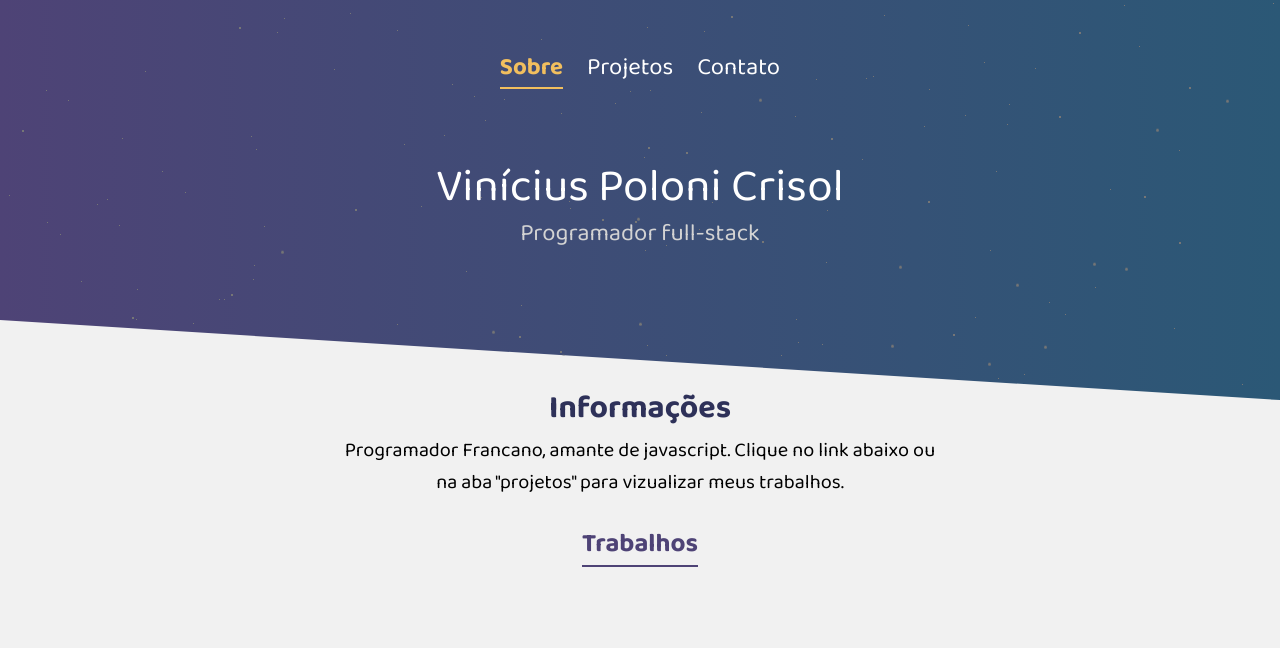
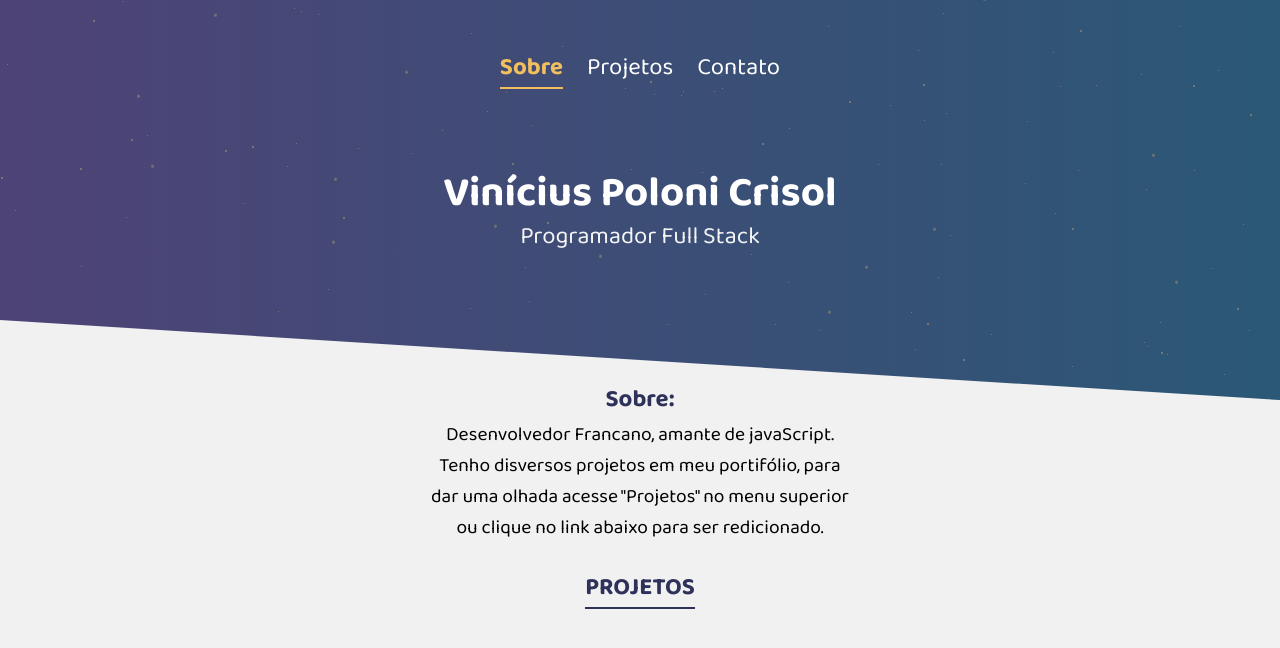
Before and after one commit to ViniciusCrisol/portfolio-antigo, a React (Create React App) app: page / in a window 1280 px wide. Shown: the top 648 px of the page. Built offline with nearby package versions, Linux system fonts and the light colour scheme.

Commit message:
Add files via upload

```diff
--- a/public/index.html
+++ b/public/index.html
@@ -1,19 +1,11 @@
 <!DOCTYPE html>
-<html lang="pt-br">
+<html lang="pt-BR">
   <head>
     <meta charset="utf-8" />
-    <link rel="icon" href="%PUBLIC_URL%/favicon.ico" />
     <meta name="viewport" content="width=device-width, initial-scale=1" />
     <meta name="theme-color" content="#000000" />
-    <meta
-      name="description"
-      content="Web site created using create-react-app"
-    />
-    <link rel="apple-touch-icon" href="%PUBLIC_URL%/logo192.png" />
 
-    <link rel="manifest" href="%PUBLIC_URL%/manifest.json" />
-
-    <title>React App</title>
+    <title>Vinícius Crisol</title>
   </head>
   <body>
     <noscript>You need to enable JavaScript to run this app.</noscript>
--- a/src/pages/main/index.js
+++ b/src/pages/main/index.js
@@ -1,12 +1,20 @@
 import React, { Component } from "react";
 import { Link } from "react-router-dom";
-import "./styles.scss";
+
+import "../../styles.scss";
 import "./styles.css";
 
 export default class Main extends Component {
   render() {
     return (
-      <div className="corpo">
+      <div>
+        <div class="diagonal-hero-bg">
+          <div class="stars">
+            <div class="small"></div>
+            <div class="medium"></div>
+            <div class="big"></div>
+          </div>
+        </div>
         <header>
           <div className="links">
             <Link className="active" to="/">
@@ -16,25 +24,19 @@ export default class Main extends Component {
             <Link to="/">Contato</Link>
           </div>
         </header>
-        <div class="hero">
-          <div class="diagonal-hero-bg">
-            <div class="stars">
-              <div class="small"></div>
-              <div class="medium"></div>
-              <div class="big"></div>
-            </div>
-          </div>
+        <div className="txtName">
           <h1>Vinícius Poloni Crisol</h1>
-          <h2>Programador full-stack</h2>
+          <h3>Programador Full Stack</h3>
         </div>
-        <div className="info">
-          <h1>Informações</h1>
+        <div className="infoBox">
+          <h2>Sobre:</h2>
           <p>
-            Programador Francano, amante de javascript. Clique no link abaixo ou
-            na aba "projetos" para vizualizar meus trabalhos.
+            Desenvolvedor Francano, amante de javaScript. Tenho disversos
+            projetos em meu portifólio, para dar uma olhada acesse "Projetos" no
+            menu superior ou clique no link abaixo para ser redicionado.
           </p>
           <br />
-          <Link to="/projects">Trabalhos</Link>
+          <Link to="/projects">PROJETOS</Link>
         </div>
       </div>
     );
--- a/src/pages/main/styles.css
+++ b/src/pages/main/styles.css
@@ -1,63 +1,50 @@
-:root {
-  --verdeclaro: #f2bf5e;
-  --verdeescuro: #4e4376;
-  --azulescuro: #141526;
-  --azulclaro: #2e3159;
-}
-
 .corpo {
   position: relative;
   width: 100%;
   height: auto;
 }
-.hero h1 {
+.txtName {
+  width: auto;
+  margin-top: 160px;
+  text-align: center;
   color: white;
-  margin-top: 150px;
+}
+.txtName h1 {
+  font-size: 42px;
+}
+.txtName h3 {
   font-weight: normal;
-  font-size: 46px;
+  color: #f4f4f4;
+  margin-top: -10px;
+  font-size: 24px;
 }
-.hero h2 {
-  margin-top: -10px;
-  color: lightgray;
-  font-weight: normal;
+.infoBox {
+  max-width: 450px;
+  width: 96%;
+  height: 300px;
+  border-radius: 6px;
+  margin: 42px auto;
+  margin-top: 112px;
+  align-items: center;
+  text-align: center;
+  color: #2e3159;
+  padding: 12px;
 }
-.info {
-  width: 100%;
-  height: 300px;
-  margin-top: 130px;
-  text-align: center;
-  box-sizing: border-box;
-  position: relative;
+.infoBox p {
+  font-size: 19.3px;
+  color: black;
 }
-.info h1 {
-  color: var(--azulclaro);
+.infoBox a {
+  text-decoration: none;
+  color: #2e3159;
+  width: 90%;
+  font-size: 24px;
+  font-weight: bold;
+  height: 60px;
+  border-bottom: 2px solid;
+  transition: 200ms;
 }
-.info p {
-  font-size: 20px;
-  margin: 0 auto;
-  max-width: 600px;
+.infoBox a:hover {
+  border-color: #e4b359;
+  color: #6064a8;
 }
-.info a {
-  font-weight: bold;
-  font-size: 26px;
-  text-decoration: none;
-  color: var(--verdeescuro);
-  box-sizing: border-box;
-  border-bottom: 2px solid var(--verdeescuro);
-}
-.info a:hover {
-  color: var(--verdeclaro);
-  transition: 200ms ease-in-out;
-  border-color: var(--verdeclaro);
-}
-.contact {
-  width: 30%;
-  height: auto;
-  margin: auto;
-  margin-top: 12%;
-  text-align: center;
-  bottom: 60px;
-}
-.contact p {
-  font-size: 18px;
-}
--- a/src/pages/projects/index.js
+++ b/src/pages/projects/index.js
@@ -10,20 +10,26 @@ export default class Projects extends Component {
   render() {
     return (
       <div>
+        <div class="diagonal-hero-bg">
+          <div class="stars">
+            <div class="small"></div>
+            <div class="medium"></div>
+            <div class="big"></div>
+          </div>
+        </div>
         <header>
           <div className="links">
-            <Link className="projItem" to="/">
-              Sobre
-            </Link>
+            <Link to="/">Sobre</Link>
             <Link className="active" to="/projects">
               Projetos
             </Link>
-            <Link className="projItem" to="/">
-              Contato
-            </Link>
+            <Link to="/">Contato</Link>
           </div>
         </header>
-
+        <p className="txtTopGit">
+          Todos os projetos possuem um link ao seu respectivo repositório no
+          GitHub
+        </p>
         <div className="containerCards">
           <Link to="/BeTheHero">
             <div className="card">
--- a/src/pages/projects/styles.css
+++ b/src/pages/projects/styles.css
@@ -1,57 +1,45 @@
-:root {
-  --verdeclaro: #f2bf5e;
-  --verdeescuro: #4e4376;
-  --azulescuro: #141526;
-  --azulclaro: #2e3159;
+.txtTopGit {
+  color: white;
+  margin: 0 auto;
+  margin-top: 160px;
+  text-align: center;
+  max-width: 400px;
+  font-size: 18px;
 }
-
 .containerCards {
   width: 80%;
   height: 600px;
   margin-left: 10%;
   justify-content: center;
   align-items: top;
-  display: inline-flex;
+  display: flex;
   flex-direction: row;
   flex-wrap: wrap;
-  margin-top: 180px;
+  margin-top: 36px;
 }
 .containerCards a {
   text-decoration: none;
-  color: var(--azulclaro);
+  color: #2e3159;
 }
-
 .card {
-  border: 5px solid white;
+  padding: 5px;
   background-color: white;
   position: relative;
   width: 300px;
   height: 300px;
   margin: 16px;
-  box-shadow: 4px 4px 8px -4px rgba(0, 0, 0, 0.45);
+  box-shadow: 4px 4px 8px -4px rgba(0, 0, 0, 0.75);
 }
 .imgCard {
   width: 100%;
   height: 70%;
-}
-.bg1 {
-  background-size: cover;
-  background-repeat: no-repeat;
-  background-position: center;
-  background-image: url(https://i.ibb.co/L5VmyzV/Tela-Inicial.png);
-}
-.bg2 {
-  background-size: cover;
-  background-repeat: no-repeat;
-  background-position: left;
-  background-image: url(https://i.ibb.co/VTX5vJL/Airbnb-Thumb.jpg);
 }
 .cardFooter {
   padding: 6px;
 }
 .cardFooter h1 {
   font-size: 24px;
-  color: var(--azulclaro);
+  color: #2e3159;
 }
 .cardFooter p {
   font-size: 14px;
@@ -66,3 +54,16 @@
   padding: 12px;
   padding-bottom: 0px;
 }
+
+.bg1 {
+  background-size: cover;
+  background-repeat: no-repeat;
+  background-position: center;
+  background-image: url(https://i.ibb.co/L5VmyzV/Tela-Inicial.png);
+}
+.bg2 {
+  background-size: cover;
+  background-repeat: no-repeat;
+  background-position: left;
+  background-image: url(https://i.ibb.co/VTX5vJL/Airbnb-Thumb.jpg);
+}
--- a/src/pages/projectsPages/BeTheHero/styles.css
+++ b/src/pages/projectsPages/BeTheHero/styles.css
@@ -1,39 +1,72 @@
-:root {
-  --verdeclaro: #f2bf5e;
-  --verdeescuro: #4e4376;
-  --azulescuro: #141526;
-  --azulclaro: #2e3159;
-}
 .containerHero {
+  position: relative;
   width: 90%;
+  height: auto;
   margin-left: 5%;
   margin-top: 140px;
-  height: auto;
+  box-sizing: border-box;
+
   display: flex;
-  box-sizing: border-box;
   justify-content: left;
   align-items: top;
   flex-direction: row;
   flex-wrap: wrap;
-  position: relative;
 }
 .containerHeroTxt {
-  width: 100%;
+  width: auto;
   margin: 12px auto;
-  margin: 12px;
   text-align: center;
+}
+.containerHeroTxt h1 {
+  font-size: 32px;
+  color: white;
 }
 .containerHeroTxt p {
   font-size: 18px;
+  color: #f4f4f4;
+}
+.containerHeroTxt a {
+  font-size: 16px;
+  color: #f4f4f4;
+}
+.descProj {
+  width: 100%;
   margin: 0 auto;
-  max-width: 600px;
+  margin-top: 180px;
+}
+.descProj p {
+  max-width: 580px;
+  margin: 0 auto;
+  text-align: center;
 }
 
+.imagensBTH {
+  position: relative;
+  width: 100%;
+  height: auto;
+  margin-top: 64px;
+  margin-bottom: 64px;
+
+  display: inline-flex;
+  align-items: top;
+  justify-content: center;
+  flex-wrap: wrap;
+}
+.imagensBTH h1 {
+  width: 100%;
+  height: 80px;
+  margin-top: 12px;
+  text-align: center;
+}
+.imagensBTH .alingn {
+  margin-top: 12px;
+}
 .imagensContainerHero {
   position: relative;
-  box-shadow: 2px 4px 12px -4px rgba(0, 0, 0, 0.45);
   width: 640px;
   height: 360px;
+  box-shadow: 2px 4px 12px -4px rgba(0, 0, 0, 0.45);
+
   background: no-repeat;
   background-size: cover;
   background-position: center;
@@ -43,27 +76,12 @@
   height: 640px !important;
   width: 360px !important;
 }
-.imagensBTH {
-  margin-top: 12px;
-  position: relative;
-  width: 100%;
-  display: inline-flex;
-  align-items: top;
-  justify-content: center;
-  flex-wrap: wrap;
-  height: auto;
-}
-.imagensBTH h1 {
-  width: 100%;
-  height: 80px;
-  margin-top: 12px;
-  text-align: center;
-}
 .imagensBTH .imagensContainerHero {
   width: 581px;
   height: 327px;
   margin: 12px;
 }
+
 .b1 {
   background-image: url(https://i.ibb.co/L5VmyzV/Tela-Inicial.png);
 }
@@ -82,17 +100,3 @@
 .b6 {
   background-image: url(https://i.ibb.co/W5pyPmK/Screenshot-2020-03-26-21-10-48.png);
 }
-
-.footerHero {
-  width: 100%;
-  margin-top: 30px;
-  height: 60px;
-  text-align: center;
-}
-.footerHero p {
-  font-size: 18px;
-}
-.footerHero a {
-  font-size: 16px;
-  color: var(--azulclaro);
-}
--- a/src/styles.css
+++ b/src/styles.css
@@ -10,7 +10,7 @@ body {
   font-family: "Baloo 2", cursive;
   font-weight: normal;
   background-color: #f1f1f1;
-  -webkit-font-smoothing: antialiased;
+  -webkit-font-smoothing: antialiased !important;
 }
 header {
   top: 16px;
@@ -39,6 +39,3 @@ header {
   color: #f2bf5e !important;
   border-bottom: 2px solid #f2bf5e;
 }
-.projItem {
-  color: #2e3159 !important;
-}
--- /dev/null
+++ b/src/styles.scss
@@ -0,0 +1,111 @@
+.diagonal-hero-bg {
+  position: absolute;
+  top: 0;
+  left: 0;
+  width: 100%;
+  height: 400px;
+  background: #2b5876; /* fallback for old browsers */
+  background: -webkit-linear-gradient(
+    to right,
+    #4e4376,
+    #2b5876
+  ); /* Chrome 10-25, Safari 5.1-6 */
+  background: linear-gradient(
+    to right,
+    #4e4376,
+    #2b5876
+  ); /* W3C, IE 10+/ Edge, Firefox 16+, Chrome 26+, Opera 12+, Safari 7+ */
+
+  z-index: -1;
+  clip-path: polygon(0 0, 100% 0, 100% 100%, 0 80%);
+}
+
+// creates randomized star sizes
+@function stars($n) {
+  $value: "#{random(2000)}px #{random(2000)}px #767676";
+  @for $i from 2 through $n {
+    $value: "#{$value} , #{random(2000)}px #{random(2000)}px #767676";
+  }
+  @return unquote($value);
+}
+
+// store random stars
+$stars-small: stars(700);
+$stars-medium: stars(200);
+$stars-big: stars(100);
+
+.stars {
+  z-index: -1;
+  overflow: hidden;
+  top: 0;
+  left: 0;
+  width: 100%;
+  height: 100vh;
+  transition: opacity 1s ease-in-out;
+}
+
+.stars > .small {
+  width: 1px;
+  height: 1px;
+  background: transparent;
+  box-shadow: $stars-small;
+  animation: starsAnimation 50s linear infinite;
+
+  &:after {
+    content: " ";
+    position: absolute;
+    top: 2000px;
+    width: 1px;
+    height: 1px;
+    background: transparent;
+    box-shadow: $stars-small;
+  }
+}
+
+.stars > .medium {
+  width: 2px;
+  height: 2px;
+  background: transparent;
+  box-shadow: $stars-medium;
+  animation: starsAnimation 100s linear infinite;
+
+  &:after {
+    content: " ";
+    position: absolute;
+    top: 2000px;
+    width: 2px;
+    height: 2px;
+    background: transparent;
+    box-shadow: $stars-medium;
+  }
+}
+
+.stars > .big {
+  width: 3px;
+  height: 3px;
+  background: transparent;
+  box-shadow: $stars-big;
+  border-radius: 100%;
+  animation: starsAnimation 150s linear infinite;
+
+  &:after {
+    content: " ";
+    position: absolute;
+    top: 2000px;
+    width: 3px;
+    height: 3px;
+    background: transparent;
+    box-shadow: $stars-big;
+    border-radius: 100%;
+  }
+}
+
+// swap from/to values to reverse animation
+@keyframes starsAnimation {
+  from {
+    transform: translateY(-2000px);
+  }
+  to {
+    transform: translateY(0px);
+  }
+}
```
Also changed, not shown: src/pages/projectsPages/BeTheHero/index.js (+32 -11 lines).
